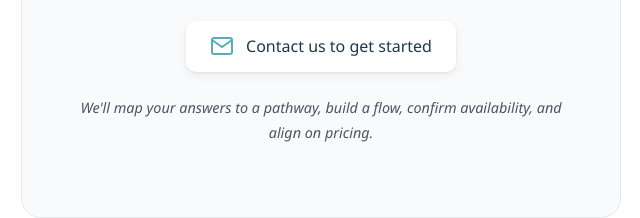
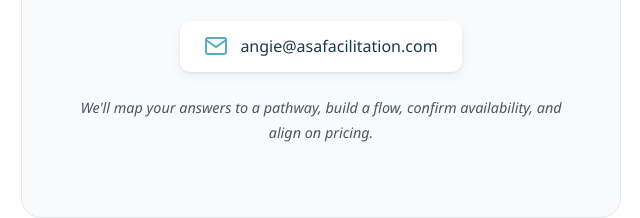
Before and after one commit to ConnectSparkIgnite/mediakit-website, a plain HTML site: page index.html in a window 1280 px wide. Shown: the part 8797-9015 px from the top of the page, 319-959 px from the left. Drawn offline with Linux system fonts and the light colour scheme.

Commit message:
Link all Get Started and Contact buttons to angie@asafacilitation.com

```diff
--- a/index.html
+++ b/index.html
@@ -24,7 +24,7 @@
         <a href="#structure">Structure</a>
         <a href="#pricing">Pricing</a>
         <a href="#experience">Experience</a>
-        <a href="#contact" class="btn-nav">Get Started</a>
+        <a href="mailto:angie@asafacilitation.com" class="btn-nav">Get Started</a>
       </div>
     </div>
   </nav>
@@ -40,7 +40,7 @@
       <p class="hero-sub">A fully designed, one-day national prevention leadership summit delivered to your region. Modular. Customizable. Built for your context.</p>
       <div class="hero-actions">
         <a href="#pathways" class="btn btn-primary">Explore Pathways</a>
-        <a href="#contact" class="btn btn-outline">Schedule a Conversation</a>
+        <a href="mailto:angie@asafacilitation.com" class="btn btn-outline">Schedule a Conversation</a>
       </div>
     </div>
   </section>
@@ -354,7 +354,7 @@
               <li>Pre/post strategy sessions with the host</li>
             </ul>
           </div>
-          <a href="#contact" class="btn btn-primary btn-full">Schedule a Design Conversation</a>
+          <a href="mailto:angie@asafacilitation.com" class="btn btn-primary btn-full">Schedule a Design Conversation</a>
         </div>
       </div>
 
@@ -416,7 +416,7 @@
         <div class="contact-info">
           <div class="contact-item">
             <svg width="24" height="24" viewBox="0 0 24 24" fill="none" stroke="currentColor" stroke-width="2"><path d="M4 4h16c1.1 0 2 .9 2 2v12c0 1.1-.9 2-2 2H4c-1.1 0-2-.9-2-2V6c0-1.1.9-2 2-2z"/><polyline points="22,6 12,13 2,6"/></svg>
-            <span>Contact us to get started</span>
+            <a href="mailto:angie@asafacilitation.com" style="color: inherit;">angie@asafacilitation.com</a>
           </div>
         </div>
         <p class="contact-close">We'll map your answers to a pathway, build a flow, confirm availability, and align on pricing.</p>
```
